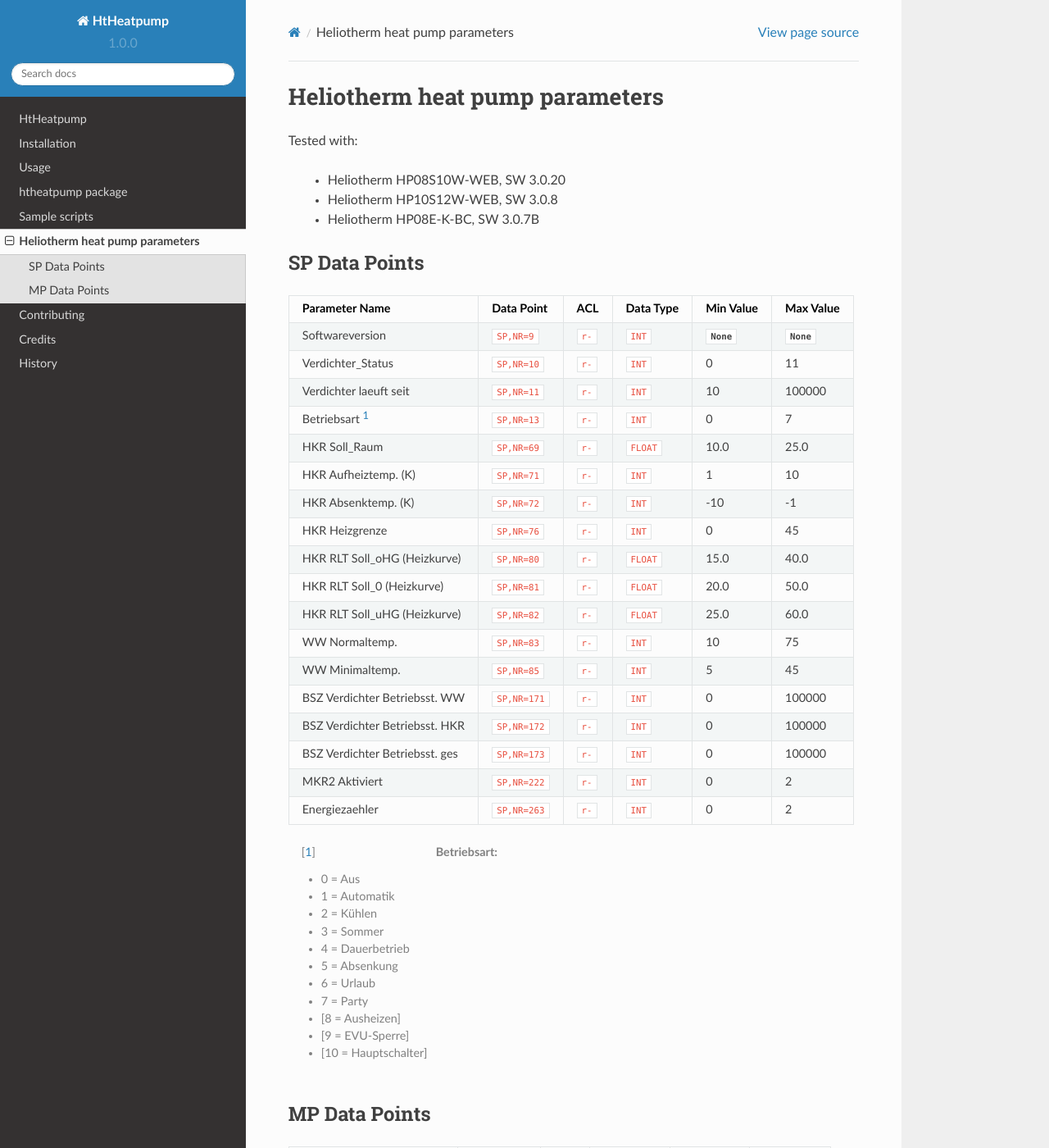
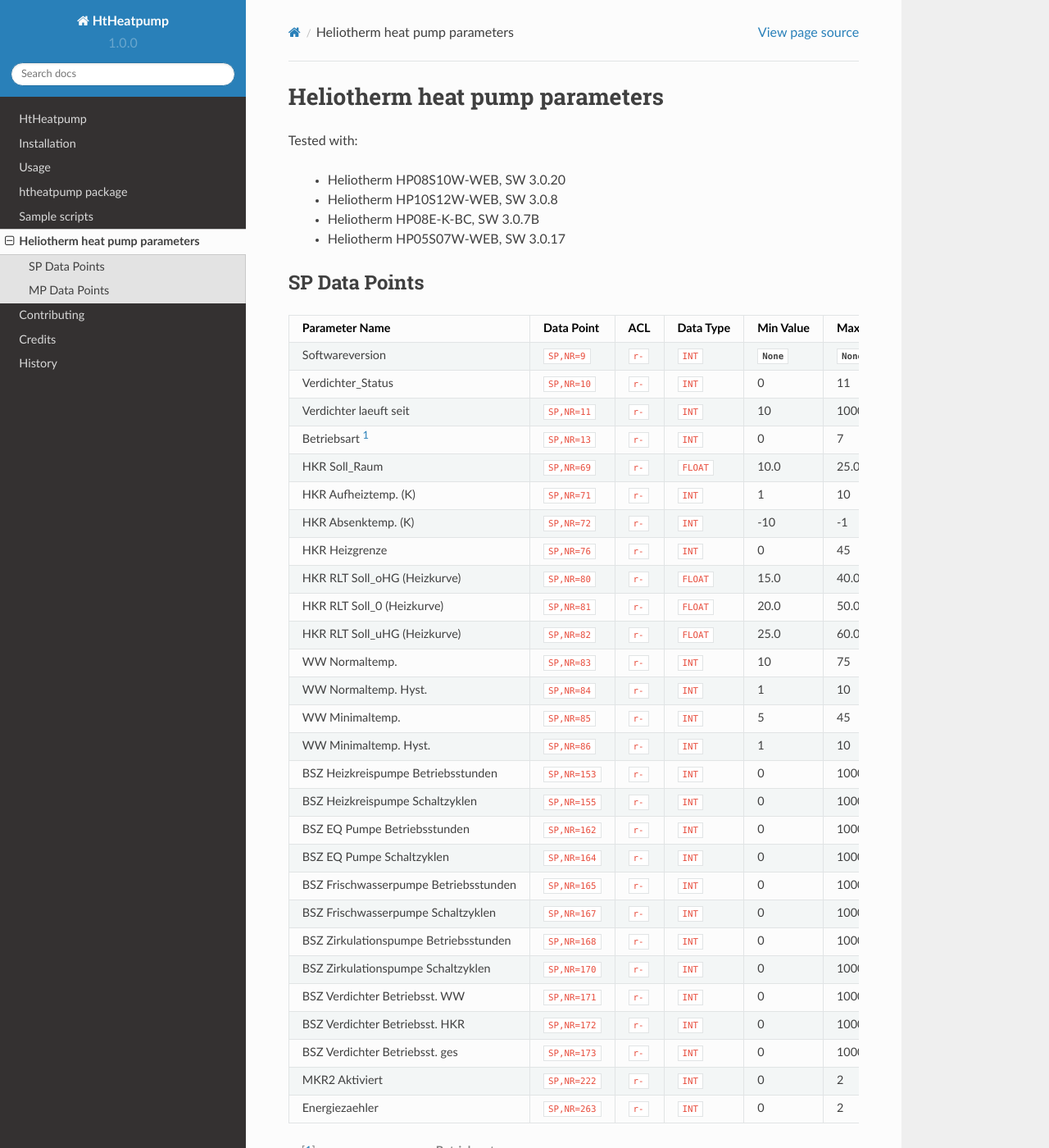
Before and after one commit to dstrigl/htheatpump, a Sphinx documentation site: the page built from docs/htparams.rst, in a window 1280 px wide and 1400 px high. Shown: the whole window at 82% size. Built offline with Sphinx 7.4.7 and the Read the Docs theme 2.0.0, drawn with Linux system fonts in a browser that asks for light colours.

```diff
--- a/README.rst
+++ b/README.rst
@@ -60,8 +60,9 @@ Tested with [*]_
 * Heliotherm HP08S10W-WEB, SW 3.0.20
 * Heliotherm HP10S12W-WEB, SW 3.0.8
 * Heliotherm HP08E-K-BC, SW 3.0.7B
+* Heliotherm HP05S07W-WEB, SW 3.0.17
 
-  .. [*] thanks to Kilian and Hans for contribution
+  .. [*] thanks to Kilian, Hans and Alois for contribution
 
 
 Installing
--- a/docs/htparams.rst
+++ b/docs/htparams.rst
@@ -8,50 +8,71 @@ Tested with:
   * Heliotherm HP08S10W-WEB, SW 3.0.20
   * Heliotherm HP10S12W-WEB, SW 3.0.8
   * Heliotherm HP08E-K-BC, SW 3.0.7B
+  * Heliotherm HP05S07W-WEB, SW 3.0.17
 
 
 SP Data Points
 --------------
 
-+--------------------------------------+-----------------+---------+-------------+----------------+----------------+
-| Parameter Name                       | Data Point      | ACL     | Data Type   | Min Value      | Max Value      |
-+======================================+=================+=========+=============+================+================+
-| Softwareversion                      | ``SP,NR=9``     | ``r-``  | ``INT``     | :const:`None`  | :const:`None`  |
-+--------------------------------------+-----------------+---------+-------------+----------------+----------------+
-| Verdichter_Status                    | ``SP,NR=10``    | ``r-``  | ``INT``     |  0             |  11            |
-+--------------------------------------+-----------------+---------+-------------+----------------+----------------+
-| Verdichter laeuft seit               | ``SP,NR=11``    | ``r-``  | ``INT``     |  10            |  100000        |
-+--------------------------------------+-----------------+---------+-------------+----------------+----------------+
-| Betriebsart [1]_                     | ``SP,NR=13``    | ``r-``  | ``INT``     |  0             |  7             |
-+--------------------------------------+-----------------+---------+-------------+----------------+----------------+
-| HKR Soll_Raum                        | ``SP,NR=69``    | ``r-``  | ``FLOAT``   |  10.0          |  25.0          |
-+--------------------------------------+-----------------+---------+-------------+----------------+----------------+
-| HKR Aufheiztemp. (K)                 | ``SP,NR=71``    | ``r-``  | ``INT``     |  1             |  10            |
-+--------------------------------------+-----------------+---------+-------------+----------------+----------------+
-| HKR Absenktemp. (K)                  | ``SP,NR=72``    | ``r-``  | ``INT``     |  -10           |  -1            |
-+--------------------------------------+-----------------+---------+-------------+----------------+----------------+
-| HKR Heizgrenze                       | ``SP,NR=76``    | ``r-``  | ``INT``     |  0             |  45            |
-+--------------------------------------+-----------------+---------+-------------+----------------+----------------+
-| HKR RLT Soll_oHG (Heizkurve)         | ``SP,NR=80``    | ``r-``  | ``FLOAT``   |  15.0          |  40.0          |
-+--------------------------------------+-----------------+---------+-------------+----------------+----------------+
-| HKR RLT Soll_0 (Heizkurve)           | ``SP,NR=81``    | ``r-``  | ``FLOAT``   |  20.0          |  50.0          |
-+--------------------------------------+-----------------+---------+-------------+----------------+----------------+
-| HKR RLT Soll_uHG (Heizkurve)         | ``SP,NR=82``    | ``r-``  | ``FLOAT``   |  25.0          |  60.0          |
-+--------------------------------------+-----------------+---------+-------------+----------------+----------------+
-| WW Normaltemp.                       | ``SP,NR=83``    | ``r-``  | ``INT``     |  10            |  75            |
-+--------------------------------------+-----------------+---------+-------------+----------------+----------------+
-| WW Minimaltemp.                      | ``SP,NR=85``    | ``r-``  | ``INT``     |  5             |  45            |
-+--------------------------------------+-----------------+---------+-------------+----------------+----------------+
-| BSZ Verdichter Betriebsst. WW        | ``SP,NR=171``   | ``r-``  | ``INT``     |  0             |  100000        |
-+--------------------------------------+-----------------+---------+-------------+----------------+----------------+
-| BSZ Verdichter Betriebsst. HKR       | ``SP,NR=172``   | ``r-``  | ``INT``     |  0             |  100000        |
-+--------------------------------------+-----------------+---------+-------------+----------------+----------------+
-| BSZ Verdichter Betriebsst. ges       | ``SP,NR=173``   | ``r-``  | ``INT``     |  0             |  100000        |
-+--------------------------------------+-----------------+---------+-------------+----------------+----------------+
-| MKR2 Aktiviert                       | ``SP,NR=222``   | ``r-``  | ``INT``     |  0             |  2             |
-+--------------------------------------+-----------------+---------+-------------+----------------+----------------+
-| Energiezaehler                       | ``SP,NR=263``   | ``r-``  | ``INT``     |  0             |  2             |
-+--------------------------------------+-----------------+---------+-------------+----------------+----------------+
++-----------------------------------------+-----------------+---------+-------------+----------------+----------------+
+| Parameter Name                          | Data Point      | ACL     | Data Type   | Min Value      | Max Value      |
++=========================================+=================+=========+=============+================+================+
+| Softwareversion                         | ``SP,NR=9``     | ``r-``  | ``INT``     | :const:`None`  | :const:`None`  |
++-----------------------------------------+-----------------+---------+-------------+----------------+----------------+
+| Verdichter_Status                       | ``SP,NR=10``    | ``r-``  | ``INT``     |  0             |  11            |
++-----------------------------------------+-----------------+---------+-------------+----------------+----------------+
+| Verdichter laeuft seit                  | ``SP,NR=11``    | ``r-``  | ``INT``     |  10            |  100000        |
++-----------------------------------------+-----------------+---------+-------------+----------------+----------------+
+| Betriebsart [1]_                        | ``SP,NR=13``    | ``r-``  | ``INT``     |  0             |  7             |
++-----------------------------------------+-----------------+---------+-------------+----------------+----------------+
+| HKR Soll_Raum                           | ``SP,NR=69``    | ``r-``  | ``FLOAT``   |  10.0          |  25.0          |
++-----------------------------------------+-----------------+---------+-------------+----------------+----------------+
+| HKR Aufheiztemp. (K)                    | ``SP,NR=71``    | ``r-``  | ``INT``     |  1             |  10            |
++-----------------------------------------+-----------------+---------+-------------+----------------+----------------+
+| HKR Absenktemp. (K)                     | ``SP,NR=72``    | ``r-``  | ``INT``     |  -10           |  -1            |
++-----------------------------------------+-----------------+---------+-------------+----------------+----------------+
+| HKR Heizgrenze                          | ``SP,NR=76``    | ``r-``  | ``INT``     |  0             |  45            |
++-----------------------------------------+-----------------+---------+-------------+----------------+----------------+
+| HKR RLT Soll_oHG (Heizkurve)            | ``SP,NR=80``    | ``r-``  | ``FLOAT``   |  15.0          |  40.0          |
++-----------------------------------------+-----------------+---------+-------------+----------------+----------------+
+| HKR RLT Soll_0 (Heizkurve)              | ``SP,NR=81``    | ``r-``  | ``FLOAT``   |  20.0          |  50.0          |
++-----------------------------------------+-----------------+---------+-------------+----------------+----------------+
+| HKR RLT Soll_uHG (Heizkurve)            | ``SP,NR=82``    | ``r-``  | ``FLOAT``   |  25.0          |  60.0          |
++-----------------------------------------+-----------------+---------+-------------+----------------+----------------+
+| WW Normaltemp.                          | ``SP,NR=83``    | ``r-``  | ``INT``     |  10            |  75            |
++-----------------------------------------+-----------------+---------+-------------+----------------+----------------+
+| WW Normaltemp. Hyst.                    | ``SP,NR=84``    | ``r-``  | ``INT``     |  1             |  10            |
++-----------------------------------------+-----------------+---------+-------------+----------------+----------------+
+| WW Minimaltemp.                         | ``SP,NR=85``    | ``r-``  | ``INT``     |  5             |  45            |
++-----------------------------------------+-----------------+---------+-------------+----------------+----------------+
+| WW Minimaltemp. Hyst.                   | ``SP,NR=86``    | ``r-``  | ``INT``     |  1             |  10            |
++-----------------------------------------+-----------------+---------+-------------+----------------+----------------+
+| BSZ Heizkreispumpe Betriebsstunden      | ``SP,NR=153``   | ``r-``  | ``INT``     |  0             |  100000        |
++-----------------------------------------+-----------------+---------+-------------+----------------+----------------+
+| BSZ Heizkreispumpe Schaltzyklen         | ``SP,NR=155``   | ``r-``  | ``INT``     |  0             |  100000        |
++-----------------------------------------+-----------------+---------+-------------+----------------+----------------+
+| BSZ EQ Pumpe Betriebsstunden            | ``SP,NR=162``   | ``r-``  | ``INT``     |  0             |  100000        |
++-----------------------------------------+-----------------+---------+-------------+----------------+----------------+
+| BSZ EQ Pumpe Schaltzyklen               | ``SP,NR=164``   | ``r-``  | ``INT``     |  0             |  100000        |
++-----------------------------------------+-----------------+---------+-------------+----------------+----------------+
+| BSZ Frischwasserpumpe Betriebsstunden   | ``SP,NR=165``   | ``r-``  | ``INT``     |  0             |  100000        |
++-----------------------------------------+-----------------+---------+-------------+----------------+----------------+
+| BSZ Frischwasserpumpe Schaltzyklen      | ``SP,NR=167``   | ``r-``  | ``INT``     |  0             |  100000        |
++-----------------------------------------+-----------------+---------+-------------+----------------+----------------+
+| BSZ Zirkulationspumpe Betriebsstunden   | ``SP,NR=168``   | ``r-``  | ``INT``     |  0             |  100000        |
++-----------------------------------------+-----------------+---------+-------------+----------------+----------------+
+| BSZ Zirkulationspumpe Schaltzyklen      | ``SP,NR=170``   | ``r-``  | ``INT``     |  0             |  100000        |
++-----------------------------------------+-----------------+---------+-------------+----------------+----------------+
+| BSZ Verdichter Betriebsst. WW           | ``SP,NR=171``   | ``r-``  | ``INT``     |  0             |  100000        |
++-----------------------------------------+-----------------+---------+-------------+----------------+----------------+
+| BSZ Verdichter Betriebsst. HKR          | ``SP,NR=172``   | ``r-``  | ``INT``     |  0             |  100000        |
++-----------------------------------------+-----------------+---------+-------------+----------------+----------------+
+| BSZ Verdichter Betriebsst. ges          | ``SP,NR=173``   | ``r-``  | ``INT``     |  0             |  100000        |
++-----------------------------------------+-----------------+---------+-------------+----------------+----------------+
+| MKR2 Aktiviert                          | ``SP,NR=222``   | ``r-``  | ``INT``     |  0             |  2             |
++-----------------------------------------+-----------------+---------+-------------+----------------+----------------+
+| Energiezaehler                          | ``SP,NR=263``   | ``r-``  | ``INT``     |  0             |  2             |
++-----------------------------------------+-----------------+---------+-------------+----------------+----------------+
 
 .. [1] **Betriebsart:**
 
@@ -71,50 +92,50 @@ SP Data Points
 MP Data Points
 --------------
 
-+--------------------------------------+-----------------+---------+-------------+----------------+----------------+
-| Parameter Name                       | Data Point      | ACL     | Data Type   | Min Value      | Max Value      |
-+======================================+=================+=========+=============+================+================+
-| Temp. Aussen                         | ``MP,NR=0``     | ``r-``  | ``FLOAT``   |  -20.0         |  40.0          |
-+--------------------------------------+-----------------+---------+-------------+----------------+----------------+
-| Temp. Brauchwasser                   | ``MP,NR=2``     | ``r-``  | ``FLOAT``   |  0.0           |  70.0          |
-+--------------------------------------+-----------------+---------+-------------+----------------+----------------+
-| Temp. Vorlauf                        | ``MP,NR=3``     | ``r-``  | ``FLOAT``   |  0.0           |  70.0          |
-+--------------------------------------+-----------------+---------+-------------+----------------+----------------+
-| Temp. Ruecklauf                      | ``MP,NR=4``     | ``r-``  | ``FLOAT``   |  0.0           |  70.0          |
-+--------------------------------------+-----------------+---------+-------------+----------------+----------------+
-| Temp. EQ_Eintritt                    | ``MP,NR=6``     | ``r-``  | ``FLOAT``   |  -20.0         |  30.0          |
-+--------------------------------------+-----------------+---------+-------------+----------------+----------------+
-| Temp. EQ_Austritt                    | ``MP,NR=7``     | ``r-``  | ``FLOAT``   |  -20.0         |  30.0          |
-+--------------------------------------+-----------------+---------+-------------+----------------+----------------+
-| Temp. Sauggas                        | ``MP,NR=9``     | ``r-``  | ``FLOAT``   |  -20.0         |  30.0          |
-+--------------------------------------+-----------------+---------+-------------+----------------+----------------+
-| Temp. Frischwasser_Istwert           | ``MP,NR=11``    | ``r-``  | ``FLOAT``   |  0.0           |  70.0          |
-+--------------------------------------+-----------------+---------+-------------+----------------+----------------+
-| Temp. Verdampfung                    | ``MP,NR=12``    | ``r-``  | ``FLOAT``   |  -50.0         |  30.0          |
-+--------------------------------------+-----------------+---------+-------------+----------------+----------------+
-| Temp. Kondensation                   | ``MP,NR=13``    | ``r-``  | ``FLOAT``   |  -50.0         |  60.0          |
-+--------------------------------------+-----------------+---------+-------------+----------------+----------------+
-| Niederdruck (bar)                    | ``MP,NR=20``    | ``r-``  | ``FLOAT``   |  0.0           |  18.0          |
-+--------------------------------------+-----------------+---------+-------------+----------------+----------------+
-| Hochdruck (bar)                      | ``MP,NR=21``    | ``r-``  | ``FLOAT``   |  0.0           |  40.0          |
-+--------------------------------------+-----------------+---------+-------------+----------------+----------------+
-| Heizkreispump                        | ``MP,NR=22``    | ``r-``  | ``BOOL``    | :const:`False` |  :const:`True` |
-+--------------------------------------+-----------------+---------+-------------+----------------+----------------+
-| EQ Pumpe (Ventilator)                | ``MP,NR=24``    | ``r-``  | ``BOOL``    | :const:`False` |  :const:`True` |
-+--------------------------------------+-----------------+---------+-------------+----------------+----------------+
-| Warmwasservorrang                    | ``MP,NR=25``    | ``r-``  | ``BOOL``    | :const:`False` |  :const:`True` |
-+--------------------------------------+-----------------+---------+-------------+----------------+----------------+
-| Zirkulationspumpe WW                 | ``MP,NR=29``    | ``r-``  | ``BOOL``    | :const:`False` |  :const:`True` |
-+--------------------------------------+-----------------+---------+-------------+----------------+----------------+
-| Verdichter                           | ``MP,NR=30``    | ``r-``  | ``BOOL``    | :const:`False` |  :const:`True` |
-+--------------------------------------+-----------------+---------+-------------+----------------+----------------+
-| Stoerung                             | ``MP,NR=31``    | ``r-``  | ``BOOL``    | :const:`False` |  :const:`True` |
-+--------------------------------------+-----------------+---------+-------------+----------------+----------------+
-| FWS Stroemungsschalter               | ``MP,NR=38``    | ``r-``  | ``BOOL``    | :const:`False` |  :const:`True` |
-+--------------------------------------+-----------------+---------+-------------+----------------+----------------+
-| Frischwasserpumpe                    | ``MP,NR=50``    | ``r-``  | ``INT``     |  0             |  100           |
-+--------------------------------------+-----------------+---------+-------------+----------------+----------------+
-| Verdichteranforderung                | ``MP,NR=56``    | ``r-``  | ``INT``     |  0             |  5             |
-+--------------------------------------+-----------------+---------+-------------+----------------+----------------+
-| HKR_Sollwert                         | ``MP,NR=57``    | ``r-``  | ``FLOAT``   |  0.0           |  50.0          |
-+--------------------------------------+-----------------+---------+-------------+----------------+----------------+
++-----------------------------------------+-----------------+---------+-------------+----------------+----------------+
+| Parameter Name                          | Data Point      | ACL     | Data Type   | Min Value      | Max Value      |
++=========================================+=================+=========+=============+================+================+
+| Temp. Aussen                            | ``MP,NR=0``     | ``r-``  | ``FLOAT``   |  -20.0         |  40.0          |
++-----------------------------------------+-----------------+---------+-------------+----------------+----------------+
+| Temp. Brauchwasser                      | ``MP,NR=2``     | ``r-``  | ``FLOAT``   |  0.0           |  70.0          |
++-----------------------------------------+-----------------+---------+-------------+----------------+----------------+
+| Temp. Vorlauf                           | ``MP,NR=3``     | ``r-``  | ``FLOAT``   |  0.0           |  70.0          |
++-----------------------------------------+-----------------+---------+-------------+----------------+----------------+
+| Temp. Ruecklauf                         | ``MP,NR=4``     | ``r-``  | ``FLOAT``   |  0.0           |  70.0          |
++-----------------------------------------+-----------------+---------+-------------+----------------+----------------+
+| Temp. EQ_Eintritt                       | ``MP,NR=6``     | ``r-``  | ``FLOAT``   |  -20.0         |  30.0          |
++-----------------------------------------+-----------------+---------+-------------+----------------+----------------+
+| Temp. EQ_Austritt                       | ``MP,NR=7``     | ``r-``  | ``FLOAT``   |  -20.0         |  30.0          |
++-----------------------------------------+-----------------+---------+-------------+----------------+----------------+
+| Temp. Sauggas                           | ``MP,NR=9``     | ``r-``  | ``FLOAT``   |  -20.0         |  30.0          |
++-----------------------------------------+-----------------+---------+-------------+----------------+----------------+
+| Temp. Frischwasser_Istwert              | ``MP,NR=11``    | ``r-``  | ``FLOAT``   |  0.0           |  70.0          |
++-----------------------------------------+-----------------+---------+-------------+----------------+----------------+
+| Temp. Verdampfung                       | ``MP,NR=12``    | ``r-``  | ``FLOAT``   |  -50.0         |  30.0          |
++-----------------------------------------+-----------------+---------+-------------+----------------+----------------+
+| Temp. Kondensation                      | ``MP,NR=13``    | ``r-``  | ``FLOAT``   |  -50.0         |  60.0          |
++-----------------------------------------+-----------------+---------+-------------+----------------+----------------+
+| Niederdruck (bar)                       | ``MP,NR=20``    | ``r-``  | ``FLOAT``   |  0.0           |  18.0          |
++-----------------------------------------+-----------------+---------+-------------+----------------+----------------+
+| Hochdruck (bar)                         | ``MP,NR=21``    | ``r-``  | ``FLOAT``   |  0.0           |  40.0          |
++-----------------------------------------+-----------------+---------+-------------+----------------+----------------+
+| Heizkreispump                           | ``MP,NR=22``    | ``r-``  | ``BOOL``    | :const:`False` |  :const:`True` |
++-----------------------------------------+-----------------+---------+-------------+----------------+----------------+
+| EQ Pumpe (Ventilator)                   | ``MP,NR=24``    | ``r-``  | ``BOOL``    | :const:`False` |  :const:`True` |
++-----------------------------------------+-----------------+---------+-------------+----------------+----------------+
+| Warmwasservorrang                       | ``MP,NR=25``    | ``r-``  | ``BOOL``    | :const:`False` |  :const:`True` |
++-----------------------------------------+-----------------+---------+-------------+----------------+----------------+
+| Zirkulationspumpe WW                    | ``MP,NR=29``    | ``r-``  | ``BOOL``    | :const:`False` |  :const:`True` |
++-----------------------------------------+-----------------+---------+-------------+----------------+----------------+
+| Verdichter                              | ``MP,NR=30``    | ``r-``  | ``BOOL``    | :const:`False` |  :const:`True` |
++-----------------------------------------+-----------------+---------+-------------+----------------+----------------+
+| Stoerung                                | ``MP,NR=31``    | ``r-``  | ``BOOL``    | :const:`False` |  :const:`True` |
++-----------------------------------------+-----------------+---------+-------------+----------------+----------------+
+| FWS Stroemungsschalter                  | ``MP,NR=38``    | ``r-``  | ``BOOL``    | :const:`False` |  :const:`True` |
++-----------------------------------------+-----------------+---------+-------------+----------------+----------------+
+| Frischwasserpumpe                       | ``MP,NR=50``    | ``r-``  | ``INT``     |  0             |  100           |
++-----------------------------------------+-----------------+---------+-------------+----------------+----------------+
+| Verdichteranforderung                   | ``MP,NR=56``    | ``r-``  | ``INT``     |  0             |  5             |
++-----------------------------------------+-----------------+---------+-------------+----------------+----------------+
+| HKR_Sollwert                            | ``MP,NR=57``    | ``r-``  | ``FLOAT``   |  0.0           |  50.0          |
++-----------------------------------------+-----------------+---------+-------------+----------------+----------------+
```
Also changed, not shown: 1 other file.
